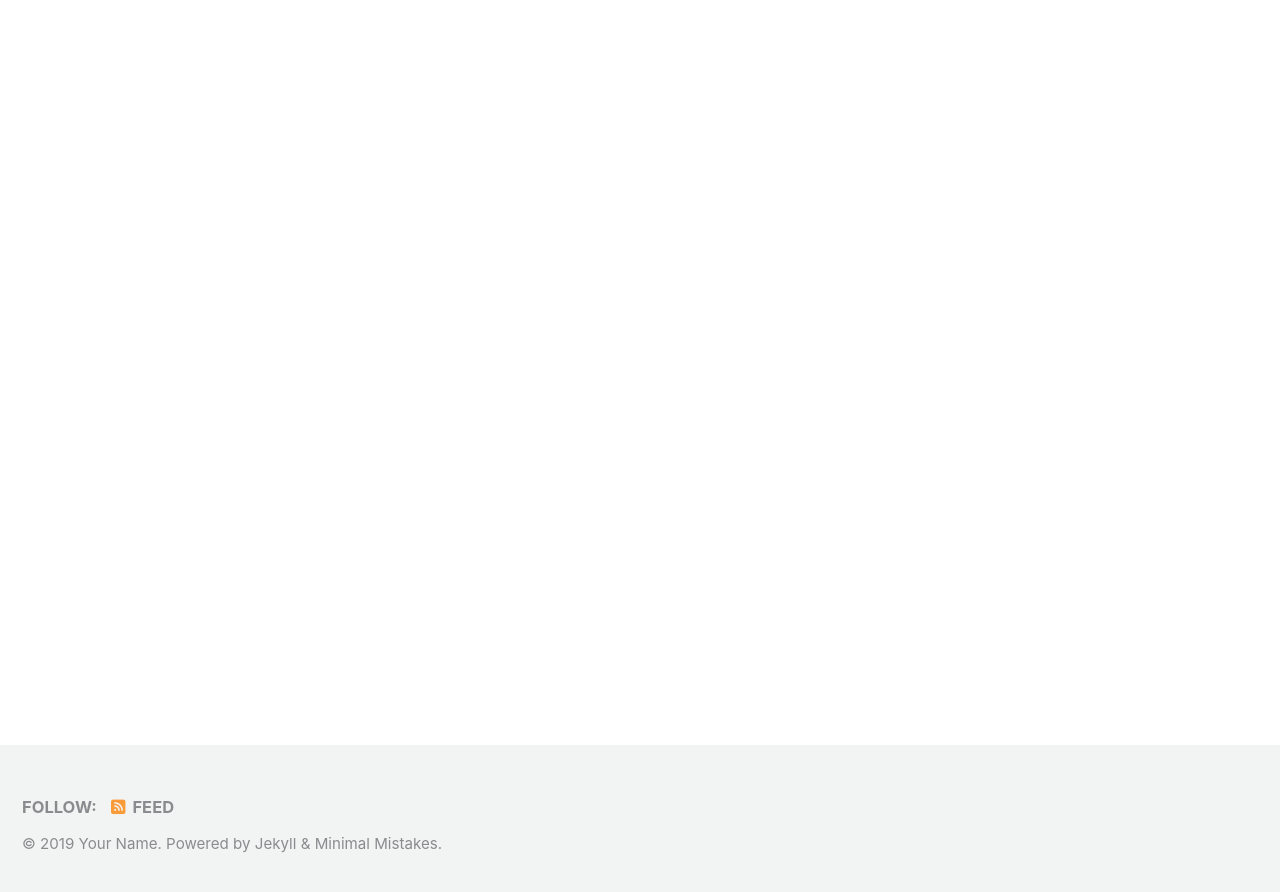
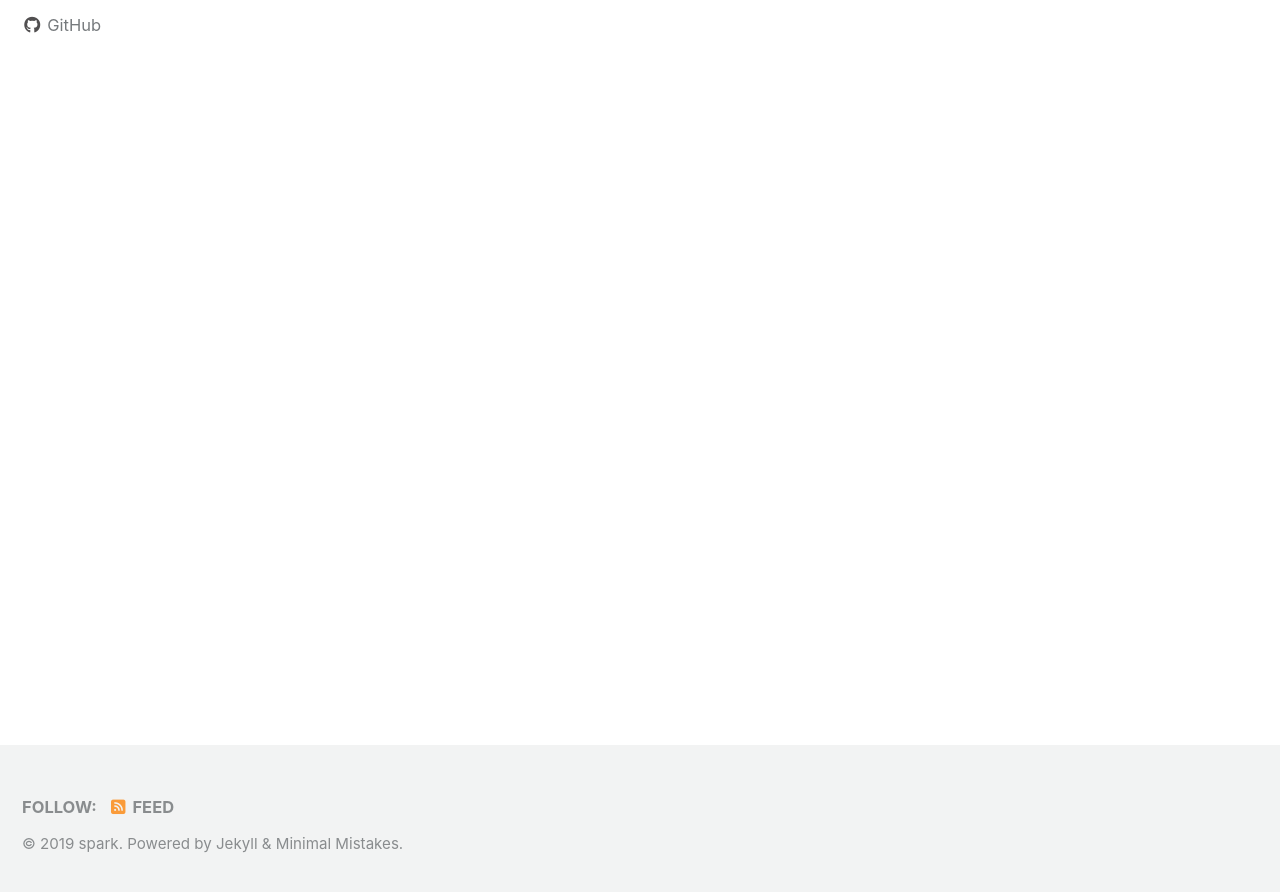
Before and after one commit to ispark323/ispark323.github.io, a Jekyll site: the page built from index.html, in a window 1280 px wide and 900 px high, scrolled down 222 px. Shown: the top 892 px of the window. Built offline with Jekyll 4.4.1, drawn with Linux system fonts in a browser that asks for light colours; cached includes are drawn as plain includes; nearby versions of some CDN libraries; the list of posts is cut into pages by our own code; some of the changed text lies outside the part shown.

Commit message:
edit _config.yml

```diff
--- a/_config.yml
+++ b/_config.yml
@@ -16,11 +16,11 @@ minimal_mistakes_skin    : "default" # "air", "aqua", "contrast", "dark", "dirt"
 
 # Site Settings
 locale                   : "en-US"
-title                    : "Site Title"
+title                    : "spark blog"
 title_separator          : "-"
 subtitle                 : # site tagline that appears below site title in masthead
-name                     : "Your Name"
-description              : "An amazing website."
+name                     : "spark"
+description              : ""
 url                      : # the base hostname & protocol for your site e.g. "https://mmistakes.github.io"
 baseurl                  : # the subpath of your site, e.g. "/blog"
 repository               : # GitHub username/repo-name e.g. "mmistakes/minimal-mistakes"
@@ -107,10 +107,10 @@ analytics:
 
 # Site Author
 author:
-  name             : "Your Name"
+  name             : "sungmin park"
   avatar           : # path of avatar image, e.g. "/assets/images/bio-photo.jpg"
-  bio              : "I am an **amazing** person."
-  location         : "Somewhere"
+  bio              : "**amazing** person"
+  location         : "somewhere"
   email            :
   links:
     - label: "Email"
@@ -127,7 +127,7 @@ author:
       # url: "https://facebook.com/"
     - label: "GitHub"
       icon: "fab fa-fw fa-github"
-      # url: "https://github.com/"
+      url: "https://github.com/ispark323"
     - label: "Instagram"
       icon: "fab fa-fw fa-instagram"
       # url: "https://instagram.com/"
```
